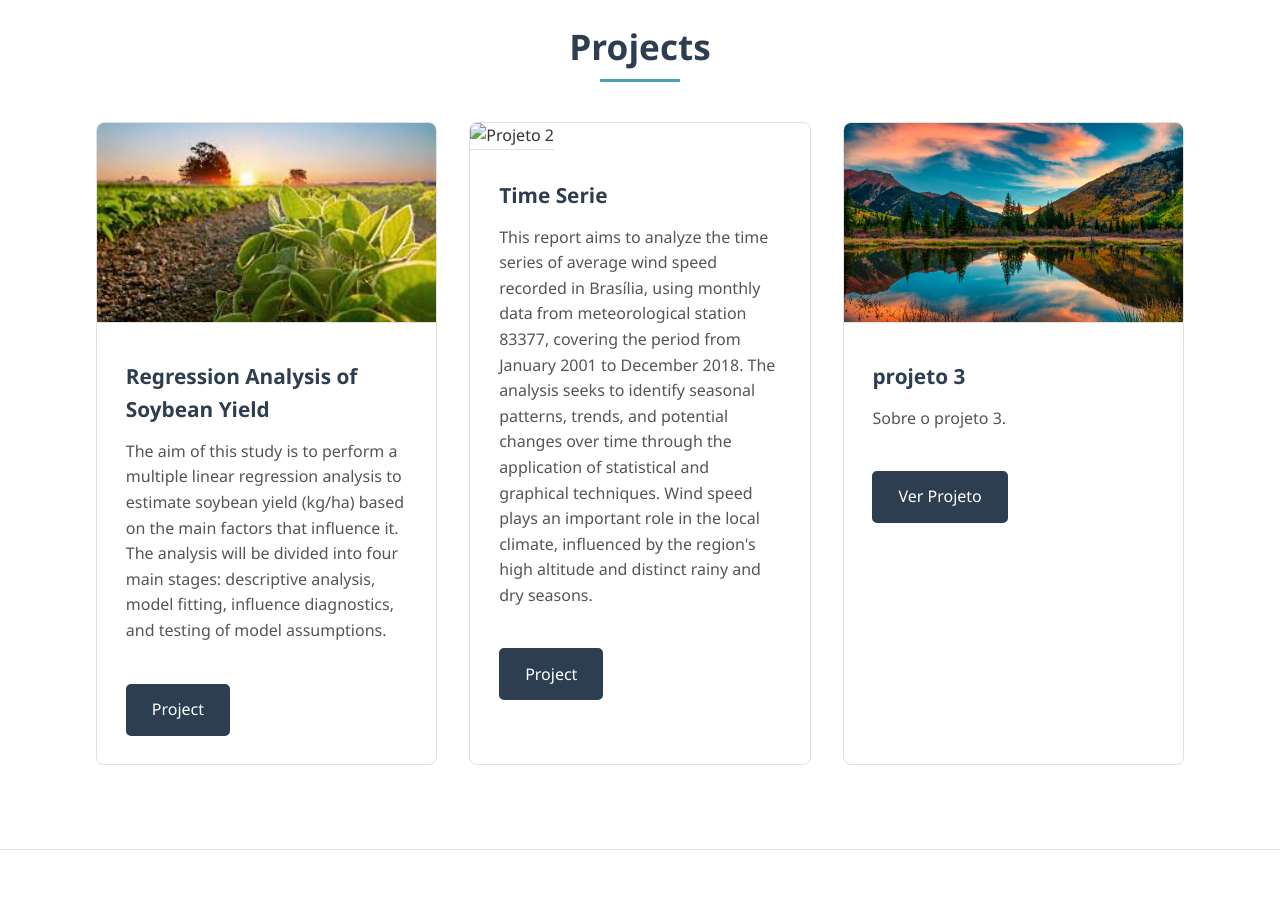
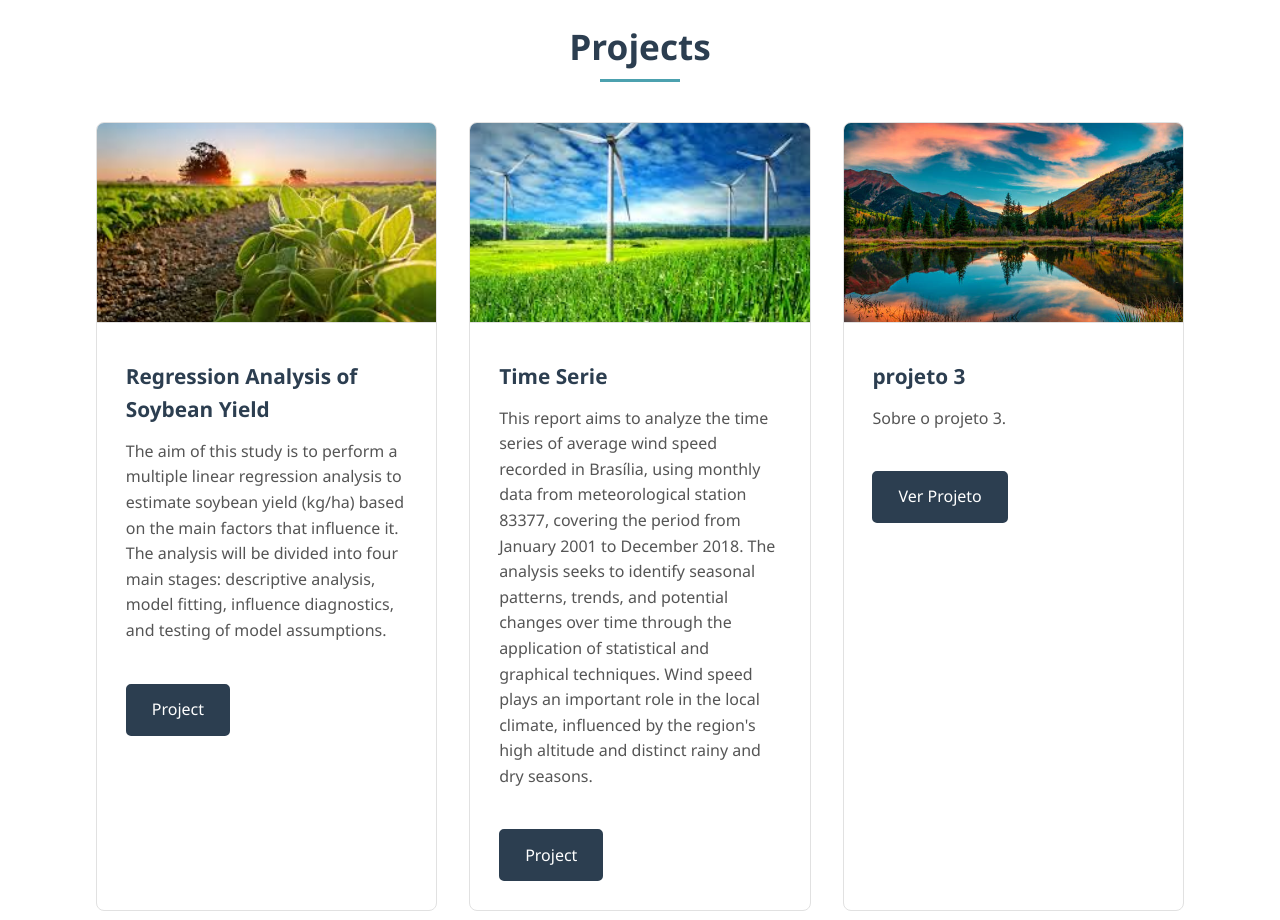
Before and after one commit to arthurhintz/arthurhintz.github.io, a plain HTML site: page index.html in a window 1280 px wide. Shown: the part 3700-4620 px from the top of the page. Drawn offline with Linux system fonts and the light colour scheme.

Commit message:
Update index.html

```diff
--- a/index.html
+++ b/index.html
@@ -168,7 +168,7 @@
                     </div>
 
                     <div class="projeto-card">
-                        <img src="img/im_projeto2.jpeg" alt="Projeto 2">
+                        <img src="img/im_projeto2.jpg" alt="Projeto 2">
                         <div class="projeto-info">
                             <h3>Time Serie</h3>
                             <p>This report aims to analyze the time series of average wind speed recorded in Brasília, using monthly data from meteorological station 83377,
```
